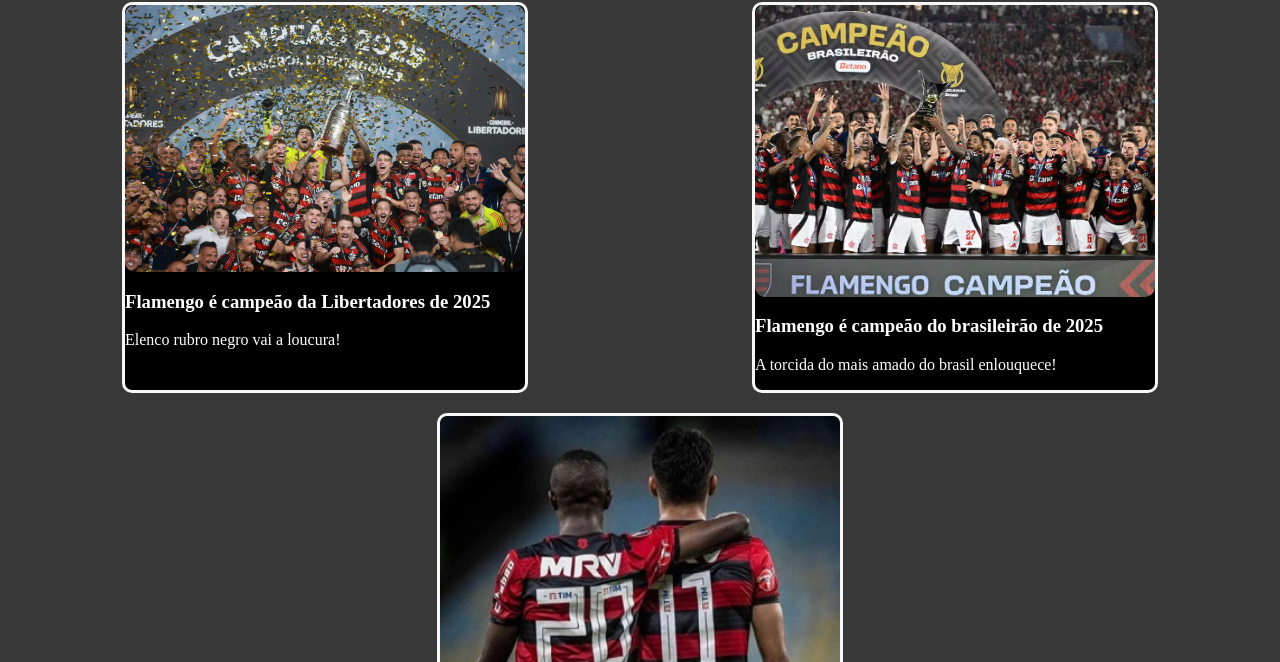
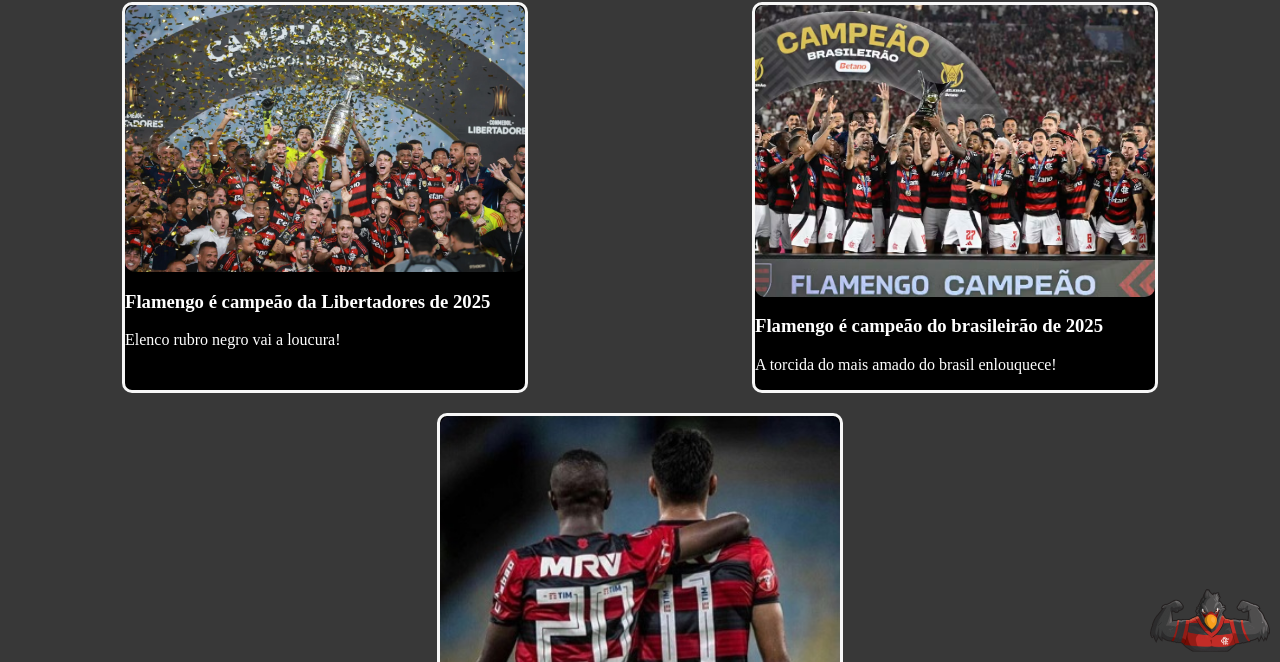
Before and after one commit to enzovegini-bot/site-do-flamengo, a plain HTML site: page index.html in a window 1280 px wide. Shown: the part 138-800 px from the top of the page. Drawn offline with Linux system fonts and the light colour scheme.

Commit message:
add- gif

```diff
--- a/index.html
+++ b/index.html
@@ -45,7 +45,7 @@
         <section id="escalacao">
 <h2>Escalação</h2>
 
-
+            <img src="assests/giphy.gif" class="gif-canto" alt="gif flamengo">
     <div class="jogador">
         <img class="img_escalacao" src="assests/rossi.jpg" alt="Rossi">
             <p>Rossi</p>
--- a/style.css
+++ b/style.css
@@ -84,3 +84,9 @@
     margin: 5px 0 0 0;
     font-size: 14px;
 }
+.gif-canto {
+    position: fixed;
+    bottom: 10px;
+    right: 10px;
+    width: 120px;
+}
```
Also changed, not shown: assests/giphy.gif (added).
